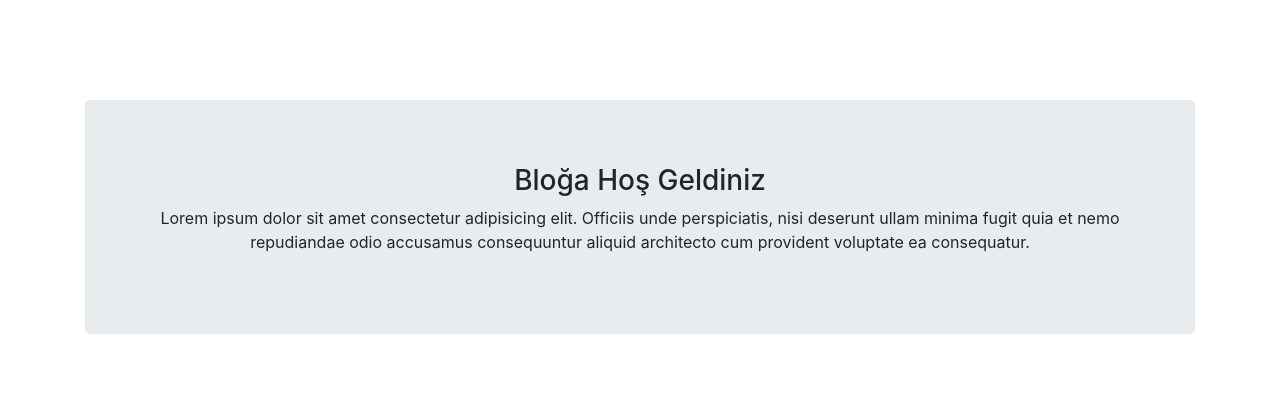
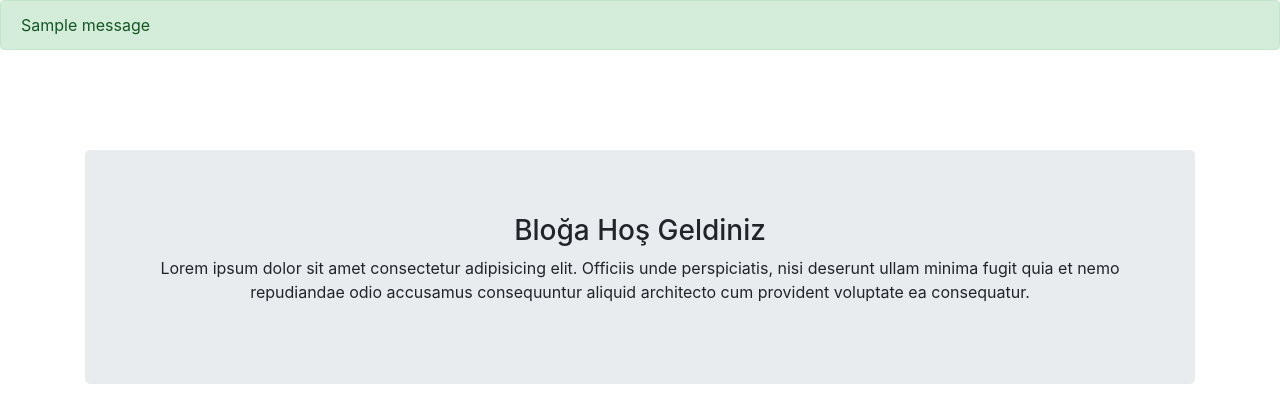
Before and after one commit to selametsamli/Django, a Django app: page / in a window 1280 px wide. Shown: the part 56-476 px from the top of the page. Run offline with Django 3.2, Linux system fonts and the light colour scheme; tables that the repository leaves empty hold one stand-in row (values such as "Sample post"); one stand-in notice (Sample message) is shown; some libraries are stand-ins or nearby versions.

Commit message:
Django messages

```diff
--- a/blog/templates/layout.html
+++ b/blog/templates/layout.html
@@ -11,6 +11,14 @@
 <body>
 
     {%include "includes/navbar.html"%}
+
+            {% if messages %}
+
+            {% for message in messages %}
+            <div{% if message.tags %} class="alert alert-{{ message.tags }}"{% endif %}>{{ message }}</div>
+            {% endfor %}
+
+        {% endif %}
 
     <div style ="margin-top:100px;" class = "container" >
         {% block body %}
--- a/blog/user/views.py
+++ b/blog/user/views.py
@@ -2,6 +2,7 @@ from django.shortcuts import render,redirect
 from .forms import RegisterForm
 from django.contrib.auth.models import User
 from django.contrib.auth import login
+from django.contrib import messages
 
 
 # Create your views here.
@@ -17,6 +18,7 @@ def register(request):
             newUser.set_password(password)
             newUser.save()
             login(request,newUser)
+            messages.success(request,"Başarıyla Kayıt Oldunuz")
 
             return redirect("index")
     context ={
```
